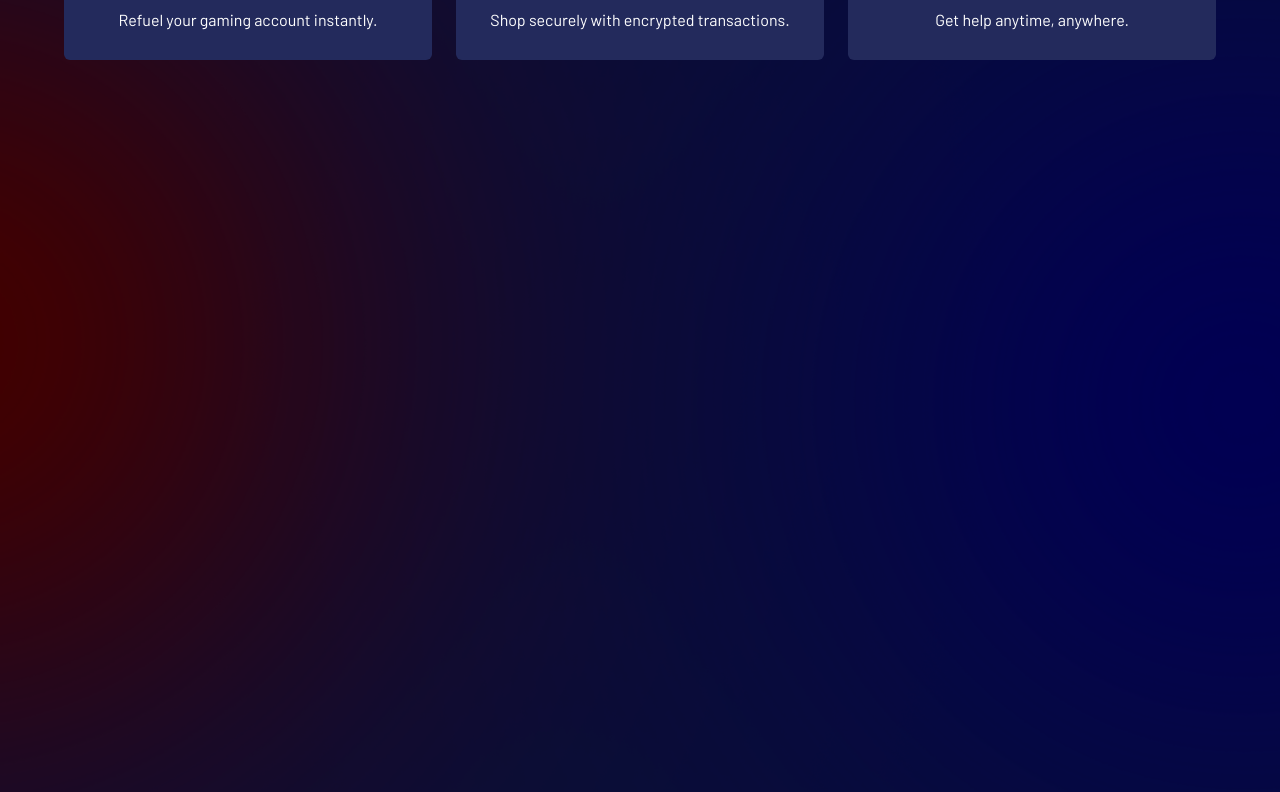
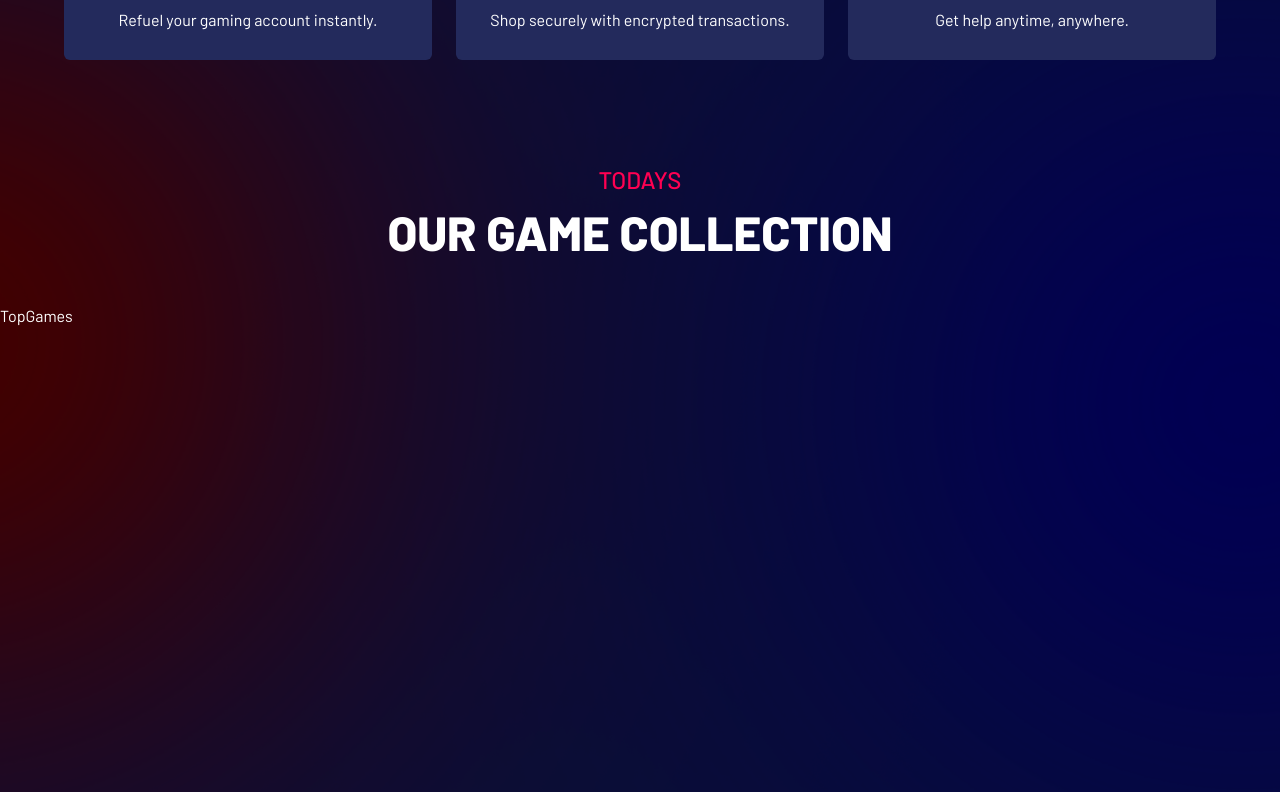
Before and after one commit to mahmudulturan/gamers-paradise-frontend, a Next.js app: page / in a window 1280 px wide. Shown: the part 708-1500 px from the top of the page. Built offline with nearby package versions, Linux system fonts and the light colour scheme.

Commit message:
add: top games section

```diff
--- /dev/null
+++ b/src/app/(root)/components/Home/TopGames/TopGames.tsx
@@ -0,0 +1,15 @@
+import React from 'react';
+import SectionHeading from '../../Shared/SectionHeading/SectionHeading';
+
+const TopGames = () => {
+
+
+    return (
+        <div className='wrapper min-h-screen'>
+            <SectionHeading heading='Our game Collection' subheading='Todays' />
+            TopGames
+        </div>
+    );
+};
+
+export default TopGames;
--- a/src/app/(root)/components/Shared/SectionHeading/SectionHeading.tsx
+++ b/src/app/(root)/components/Shared/SectionHeading/SectionHeading.tsx
@@ -2,7 +2,7 @@ import React from 'react';
 
 const SectionHeading = ({ heading, subheading }: { heading: string, subheading: string }) => {
     return (
-        <div className='flex items-center justify-center flex-col gap-2 md:gap-3 py-12 text-center'>
+        <div className='flex items-center justify-center flex-col gap-2 md:gap-3 py-12 text-center font-medium'>
             <h6 className='uppercase text-primaryCol text-xl md:text-2xl'>{subheading}</h6>
             <h2 className='uppercase text-3xl md:text-5xl font-black'>{heading}</h2>
         </div>
--- a/src/app/(root)/page.tsx
+++ b/src/app/(root)/page.tsx
@@ -1,10 +1,12 @@
 import React from 'react';
 import Banner from './components/Home/Banner/Banner';
+import TopGames from './components/Home/TopGames/TopGames';
 
 const HomePage = () => {
     return (
         <div>
             <Banner />
+            <TopGames />
             <div className="min-h-screen"></div>
             {/* <div className="min-h-screen"></div>
             <div className="min-h-screen"></div> */}
```
